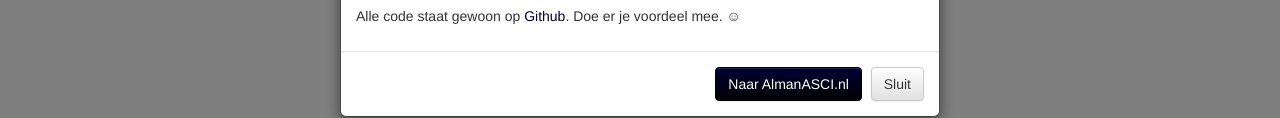
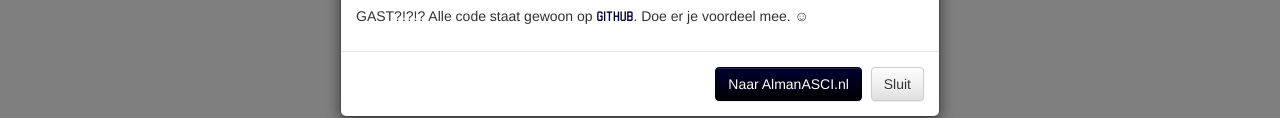
Before and after one commit to leonmelein/ascialarm, a plain HTML site: page index.html in a window 1280 px wide. Both pictures are taken after a click on the link "Info". Shown: the part 482-600 px from the top of the page. Drawn offline with nearby package versions, Linux system fonts and the light colour scheme.

Commit message:
Made language more consistent

```diff
--- a/index.html
+++ b/index.html
@@ -91,7 +91,7 @@ The Social Lions - http://www.thesociallions.nl
                 <h3>Gast?! Ik keur dit af.</h3>
                 <p>Gast?!? &#9785;&#9785;&#9785; Als deze site je niet bevalt, stuur dan een mailtje naar <a class="asci" href="mailto:contact@thesociallions.nl">contact@thesociallions.nl</a> en we zullen kijken wat we voor je kunnen doen. Niet veel, waarschijnlijk.</p>
                 <h3>GAST?!?! Hoe maak je zo'n soundboard?</h3>
-                <p>Alle code staat gewoon op <a href="https://github.com/thesociallions/ascialarm/">Github</a>. Doe er je voordeel mee. &#9786;</p>
+                <p>GAST?!?!? Alle code staat gewoon op <a class="asci" href="https://github.com/thesociallions/ascialarm/">Github</a>. Doe er je voordeel mee. &#9786;</p>
             </div>
             <div class="modal-footer">
                 <button type="button" class="btn btn-primary" onclick="window.location='http://www.almanasci.nl'">Naar AlmanASCI.nl</button>
```
